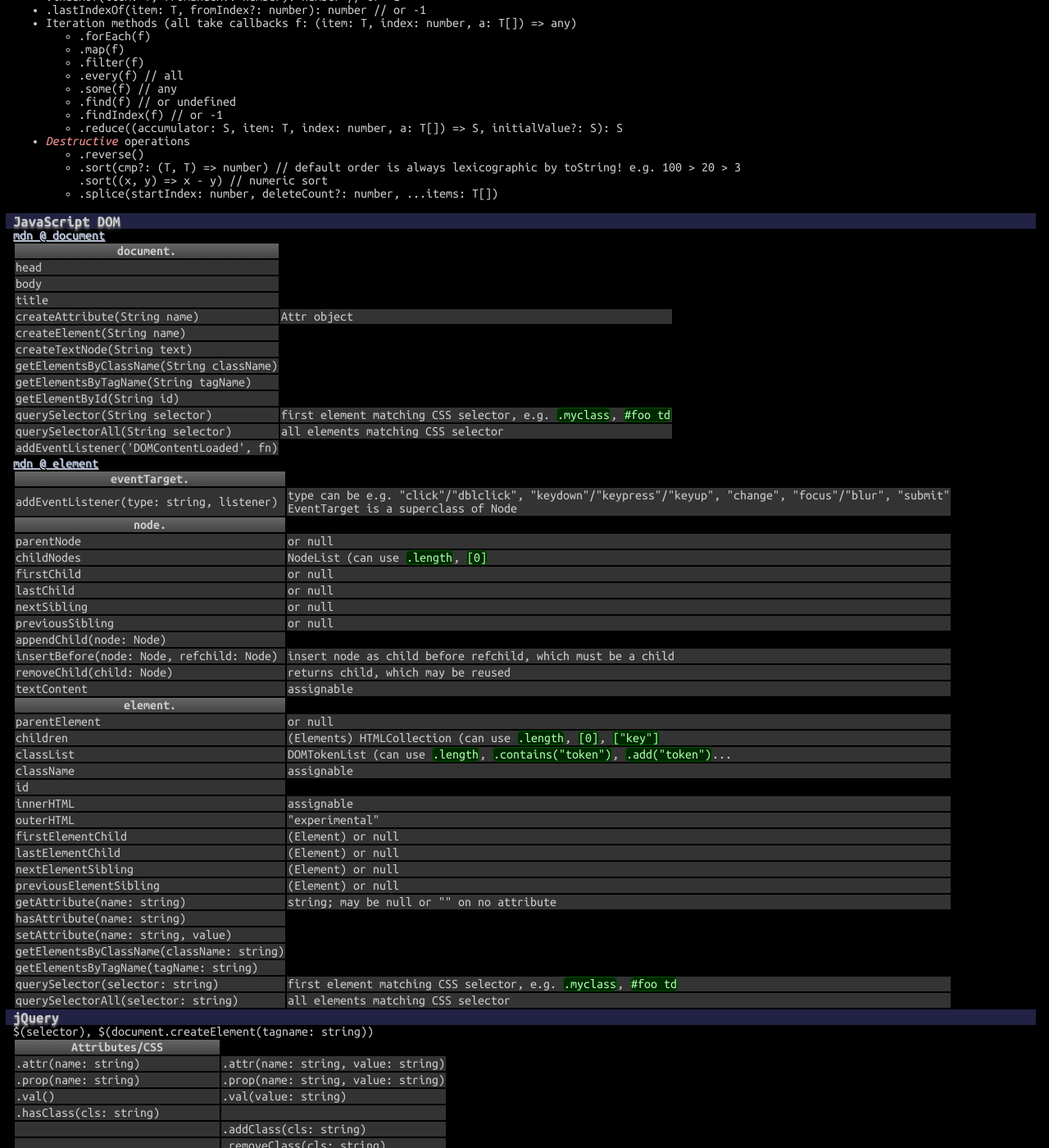
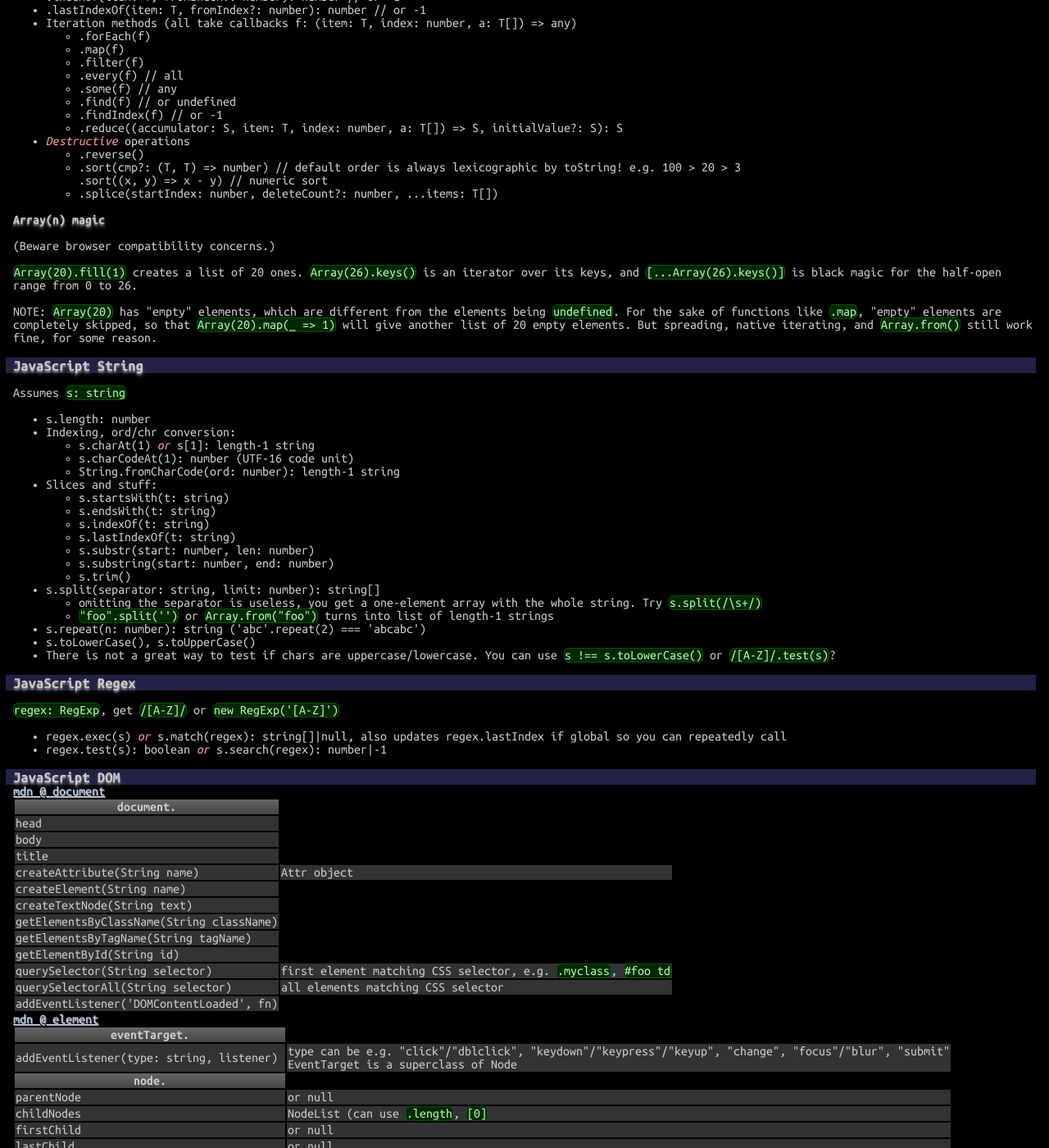
Before and after one commit to betaveros/cs, a Jekyll site: the page built from index.html, in a window 1280 px wide and 1400 px high, scrolled down 8701 px. Shown: the whole window at 82% size. Built offline with Jekyll 4.4.1, drawn with Linux system fonts in a browser that asks for light colours.

Commit message:
Array(n) is weird

```diff
--- a/_includes/web.html
+++ b/_includes/web.html
@@ -123,6 +123,60 @@
 		</ul>
 	</li>
 </ul>
+
+<h4>Array(n) magic</h4>
+
+<p>(Beware browser compatibility concerns.)</p>
+
+<p><code>Array(20).fill(1)</code> creates a list of 20 ones. <code>Array(26).keys()</code> is an iterator over its keys, and <code>[...Array(26).keys()]</code> is black magic for the half-open range from 0 to 26.</p>
+
+<p>NOTE: <code>Array(20)</code> has "empty" elements, which are different from the elements being <code>undefined</code>. For the sake of functions like <code>.map</code>, "empty" elements are completely skipped, so that <code>Array(20).map(_ =&gt; 1)</code> will give another list of 20 empty elements. But spreading, native iterating, and <code>Array.from()</code> still work fine, for some reason.</p>
+
+<h3>JavaScript String</h3>
+
+<p>Assumes <code>s: string</code></p>
+
+<ul>
+	<li>s.length: number</li>
+	<li>Indexing, ord/chr conversion:
+		<ul>
+			<li>s.charAt(1) <em>or</em> s[1]: length-1 string</li>
+			<li>s.charCodeAt(1): number (UTF-16 code unit)</li>
+			<li>String.fromCharCode(ord: number): length-1 string</li>
+		</ul>
+	</li>
+	<li>Slices and stuff:
+		<ul>
+			<li>s.startsWith(t: string)</li>
+			<li>s.endsWith(t: string)</li>
+			<li>s.indexOf(t: string)</li>
+			<li>s.lastIndexOf(t: string)</li>
+			<li>s.substr(start: number, len: number)</li>
+			<li>s.substring(start: number, end: number)</li>
+			<li>s.trim()</li>
+		</ul>
+	</li>
+	<li>s.split(separator: string, limit: number): string[]
+		<ul>
+			<li>omitting the separator is useless, you get a one-element array with the whole string. Try <code>s.split(/\s+/)</code></li>
+			<li><code>"foo".split('')</code> or <code>Array.from("foo")</code> turns into list of length-1 strings</li>
+		</ul>
+	</li>
+	<li>s.repeat(n: number): string ('abc'.repeat(2) === 'abcabc')</li>
+	<li>s.toLowerCase(), s.toUpperCase()</li>
+	<li>There is not a great way to test if chars are uppercase/lowercase. You can use <code>s !== s.toLowerCase()</code> or <code>/[A-Z]/.test(s)</code>?</li>
+</ul>
+
+<h3>JavaScript Regex</h3>
+
+<p><code>regex: RegExp</code>, get <code>/[A-Z]/</code> or <code>new RegExp('[A-Z]')</code></p>
+
+<ul>
+	<li>regex.exec(s) <em>or</em> s.match(regex): string[]|null, also updates regex.lastIndex if global so you can repeatedly call</li>
+	<li>regex.test(s): boolean <em>or</em> s.search(regex): number|-1</li>
+</ul>
+
+
 <h3>JavaScript DOM</h3>
 <a href="https://developer.mozilla.org/en-US/docs/Web/API/document">mdn @ document</a>
 <table>
```
